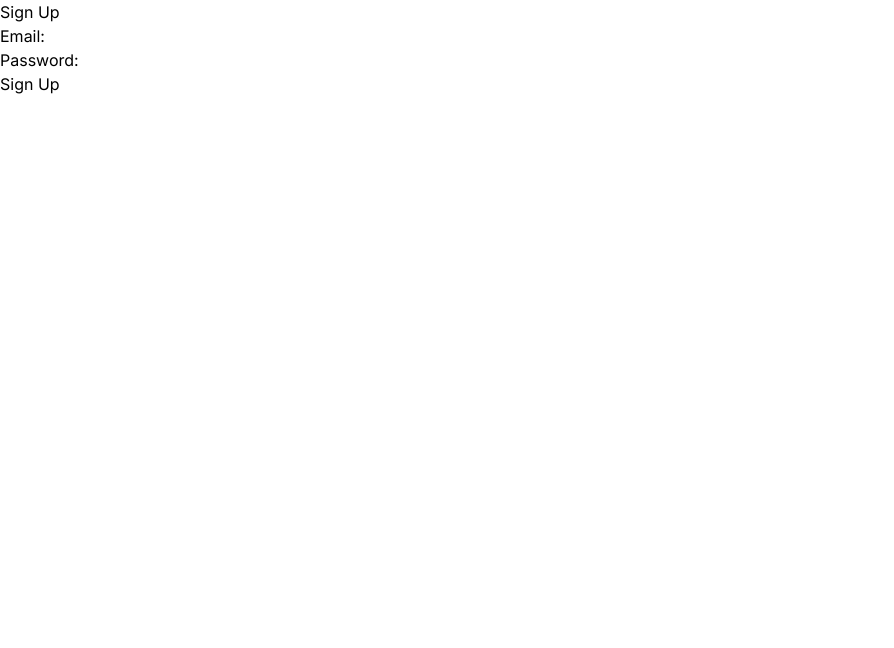
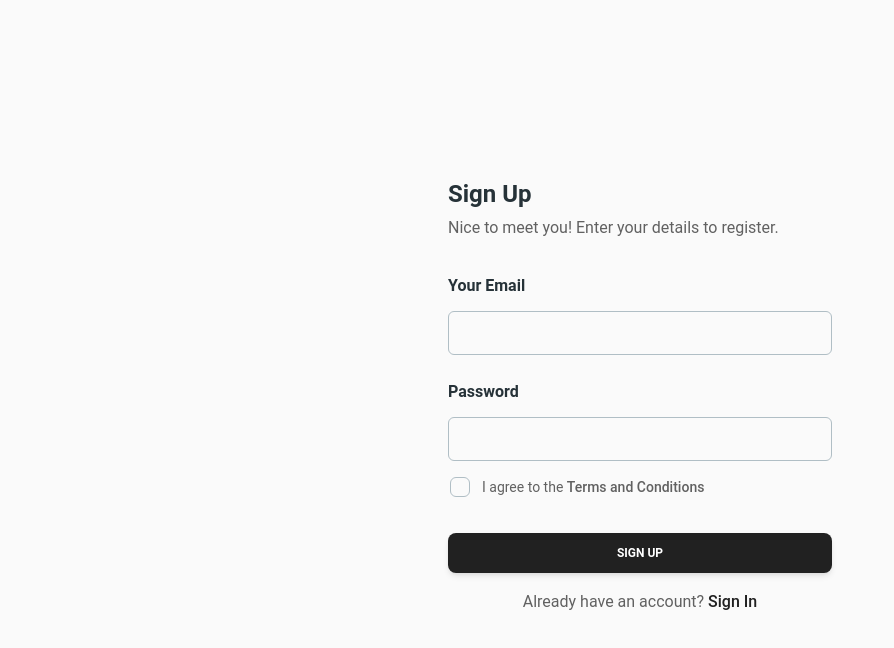
Before and after one commit to luismolinuevo/pantry-tracker, a Next.js app in the folder my-app/: page /signup in a window 1280 px wide. Shown: the top 648 px of the page, without its empty margins (0-894 px from the left). Built offline with nearby package versions, Linux system fonts and the light colour scheme; no server answers.

Commit message:
sytled signup form with material tailwind

```diff
--- a/my-app/app/signup/page.js
+++ b/my-app/app/signup/page.js
@@ -1,14 +1,22 @@
 "use client";
 
-import React, { useState } from "react";
-import signUp from "../lib/auth";
+import { useState } from "react";
+import {
+  Card,
+  Input,
+  Checkbox,
+  Button,
+  Typography,
+} from "../../material_tailwind";
+import signUp from "../lib/auth"; // Assuming this file contains the signUp function
 
-const SignUpForm = () => {
+export function SignUp() {
   const [email, setEmail] = useState("");
   const [password, setPassword] = useState("");
+  const [name, setName] = useState("");
   const [error, setError] = useState(null);
+  const [success, setSuccess] = useState(null);
   const [loading, setLoading] = useState(false);
-  const [success, setSuccess] = useState(null);
 
   const handleSignUp = async (event) => {
     event.preventDefault();
@@ -17,11 +25,11 @@ const SignUpForm = () => {
     setSuccess(null);
 
     try {
-      //I would add more error handling here later
       await signUp(email, password);
       setSuccess("User signed up successfully!");
       setEmail("");
       setPassword("");
+      setName("");
     } catch (error) {
       console.error("Error signing up with email and password: ", error);
       setError("Failed to sign up. Please try again.");
@@ -31,35 +39,80 @@ const SignUpForm = () => {
   };
 
   return (
-    <div className="sign-up-form">
-      <h2>Sign Up</h2>
-      <form onSubmit={handleSignUp}>
-        <div>
-          <label>Email:</label>
-          <input
-            type="email"
+    <div className="flex items-center justify-center min-h-screen bg-gray-50">
+      <Card color="transparent" shadow={false} className="flex justify-center">
+        <Typography variant="h4" color="blue-gray">
+          Sign Up
+        </Typography>
+        <Typography color="gray" className="mt-1 font-normal">
+          Nice to meet you! Enter your details to register.
+        </Typography>
+        <form
+          onSubmit={handleSignUp}
+          className="mt-8 mb-2 w-80 max-w-screen-lg sm:w-96"
+        >
+          <div className="mb-1 flex flex-col gap-6">
+            <Typography variant="h6" color="blue-gray" className="-mb-3">
+              Your Email
+            </Typography>
+            <Input
+              size="lg"
+              placeholder="name@mail.com"
               value={email}
               onChange={(e) => setEmail(e.target.value)}
-            required
+              className="!border-t-blue-gray-200 focus:!border-t-gray-900"
+              labelProps={{
+                className: "before:content-none after:content-none",
+              }}
+            />
+            <Typography variant="h6" color="blue-gray" className="-mb-3">
+              Password
+            </Typography>
+            <Input
+              type="password"
+              size="lg"
+              placeholder="********"
+              value={password}
+              onChange={(e) => setPassword(e.target.value)}
+              className="!border-t-blue-gray-200 focus:!border-t-gray-900"
+              labelProps={{
+                className: "before:content-none after:content-none",
+              }}
             />
           </div>
-        <div>
-          <label>Password:</label>
-          <input
-            type="password"
-            value={password}
-            onChange={(e) => setPassword(e.target.value)}
-            required
+          <Checkbox
+            label={
+              <Typography
+                variant="small"
+                color="gray"
+                className="flex items-center font-normal"
+              >
+                I agree to the
+                <a
+                  href="#"
+                  className="font-medium transition-colors hover:text-gray-900"
+                >
+                  &nbsp;Terms and Conditions
+                </a>
+              </Typography>
+            }
+            containerProps={{ className: "-ml-2.5" }}
           />
-        </div>
-        <button type="submit" disabled={loading}>
+          <Button type="submit" className="mt-6" fullWidth disabled={loading}>
             {loading ? "Signing up..." : "Sign Up"}
-        </button>
-      </form>
+          </Button>
           {error && <p style={{ color: "red" }}>{error}</p>}
           {success && <p style={{ color: "green" }}>{success}</p>}
+          <Typography color="gray" className="mt-4 text-center font-normal">
+            Already have an account?{" "}
+            <a href="#" className="font-medium text-gray-900">
+              Sign In
+            </a>
+          </Typography>
+        </form>
+      </Card>
     </div>
   );
-};
+}
 
-export default SignUpForm;
+export default SignUp;
--- a/my-app/material_tailwind.js
+++ b/my-app/material_tailwind.js
@@ -1,5 +1,11 @@
 "use client";
 
-import { Button, Input, Card, Checkbox, Typography } from "@material-tailwind/react";
+import {
+  Button,
+  Input,
+  Card,
+  Checkbox,
+  Typography,
+} from "@material-tailwind/react";
 
-export { Button };
+export { Button, Input, Card, Checkbox, Typography };
```
Lines whose indentation alone changed are shown as unchanged.
